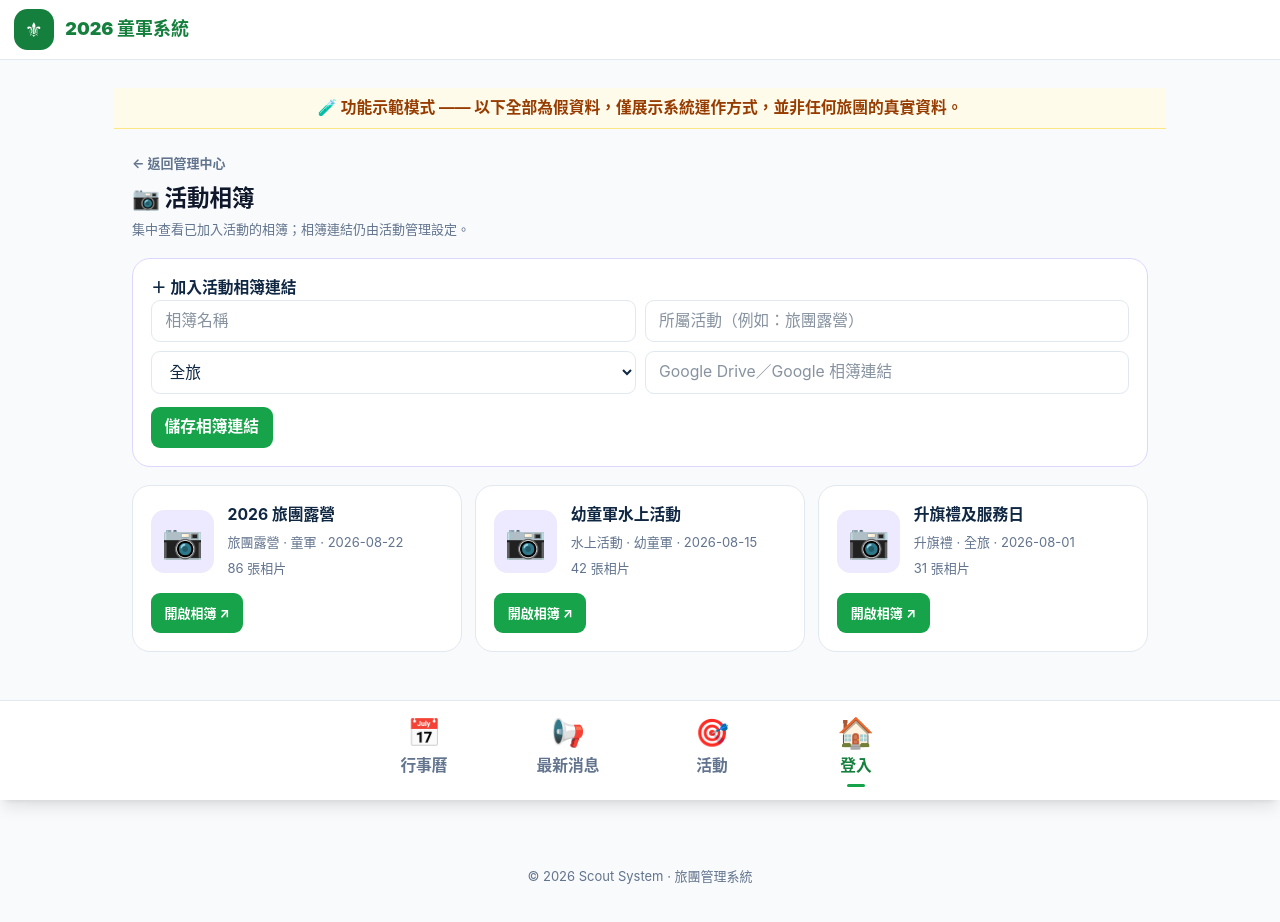
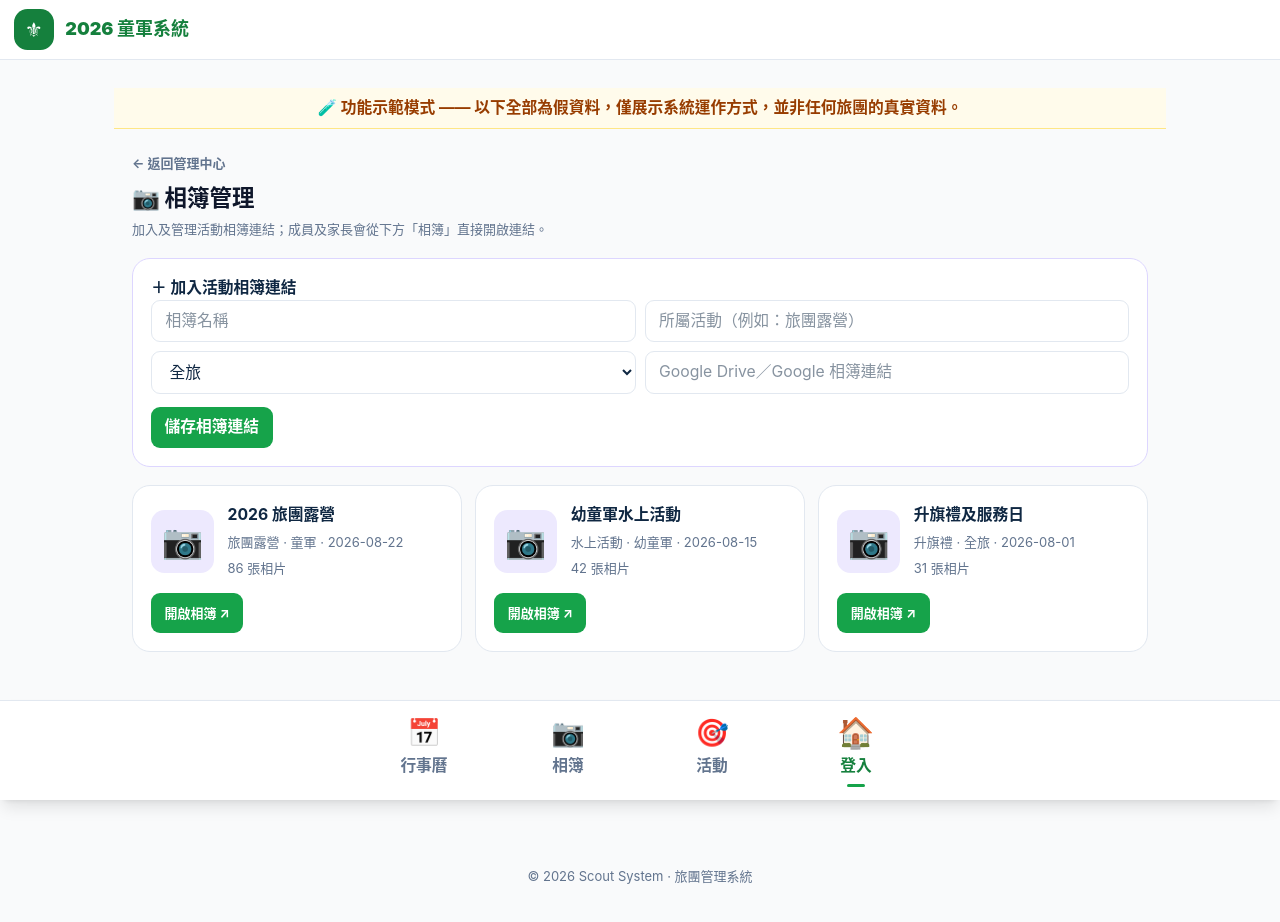
Before and after one commit to playerkousas-rgb/troop-portal, a Next.js app: page /dashboard/admin/albums in a window 1280 px wide. Shown: the top 922 px of the page. Built offline with nearby package versions, Linux system fonts and the light colour scheme.

Commit message:
make album tab open shared links and remove news admin entry
Co-authored-by: arena-agent <297053741+arena-agent@users.noreply.github.com>

```diff
--- /dev/null
+++ b/app/albums/page.tsx
@@ -0,0 +1,14 @@
+'use client';
+import { useEffect, useState } from 'react';
+import { loadStateSlice, AppState } from '@/lib/store';
+import EmptyState from '@/components/ui/EmptyState';
+
+export default function AlbumsPage() {
+  const [state, setState] = useState<AppState | null>(null);
+  useEffect(() => { loadStateSlice(['events']).then(setState).catch(() => setState({ events: [] } as AppState)); }, []);
+  const albums = (state?.events || []).filter(e => e.albumUrl);
+  return <main className="max-w-2xl mx-auto px-4 py-4 pb-24 space-y-4">
+    <header><h1 className="font-black text-xl m-0">📷 相簿</h1><p className="text-sm text-slate-500 m-0 mt-1">選擇活動後直接開啟 Google Drive 或其他相簿位置。</p></header>
+    {!state ? <div className="bg-white rounded-2xl border p-4 text-sm text-slate-500">載入中...</div> : albums.length === 0 ? <EmptyState icon="📷" title="暫時未有相簿" desc="領袖加入活動相簿連結後會在這裡顯示。" /> : <div className="space-y-2">{albums.map(e => <a key={e.id} href={e.albumUrl} target="_blank" rel="noreferrer" className="block no-underline bg-white border border-slate-200 rounded-2xl p-4 hover:border-brand-300"><div className="font-bold text-sm text-slate-800">📷 {e.title}</div><div className="text-sm text-slate-500 mt-1">{e.date || '日期待定'} · 開啟相簿 ↗</div></a>)}</div>}
+  </main>;
+}
--- a/app/dashboard/admin/albums/page.tsx
+++ b/app/dashboard/admin/albums/page.tsx
@@ -21,8 +21,8 @@ export default function AlbumsPage() {
     <main className="max-w-5xl mx-auto px-4 py-4 pb-24 space-y-4">
       <div>
         <Link href="/dashboard/admin" className="text-[13px] font-bold text-slate-500 no-underline">← 返回管理中心</Link>
-        <h1 className="font-black text-xl text-slate-900 m-0 mt-1">📷 活動相簿</h1>
-        <p className="text-[13px] text-slate-500 m-0 mt-1">集中查看已加入活動的相簿；相簿連結仍由活動管理設定。</p>
+        <h1 className="font-black text-xl text-slate-900 m-0 mt-1">📷 相簿管理</h1>
+        <p className="text-[13px] text-slate-500 m-0 mt-1">加入及管理活動相簿連結；成員及家長會從下方「相簿」直接開啟連結。</p>
       </div>
       <section className="bg-white border border-violet-200 rounded-2xl p-4 space-y-3">
         <h2 className="font-bold text-sm m-0">＋ 加入活動相簿連結</h2>
--- a/app/dashboard/admin/page.tsx
+++ b/app/dashboard/admin/page.tsx
@@ -100,9 +100,6 @@ export default function MockAdminCenter() {
         <Link href="/dashboard/admin/members" className="no-underline text-inherit bg-white border border-slate-200 rounded-xl px-3 py-2.5 hover:border-brand-300 transition">
           <div className="text-sm">🏢</div><div className="font-bold text-[13px] mt-1">支部及小隊</div><div className="text-[13px] text-slate-500">成員分組</div>
         </Link>
-        <Link href="/dashboard/notices" className="no-underline text-inherit bg-white border border-slate-200 rounded-xl px-3 py-2.5 hover:border-brand-300 transition">
-          <div className="text-sm">📢</div><div className="font-bold text-[13px] mt-1">最新消息管理</div><div className="text-[13px] text-slate-500">最新消息／通知</div>
-        </Link>
       </section>
     </main>
   );
--- a/components/layout/BottomNav.tsx
+++ b/components/layout/BottomNav.tsx
@@ -9,14 +9,14 @@ type Item = { icon: string; label: string; href: string };
 // 順序對照 UI 參考：📅 行事曆 · 📢 最新消息 · 🎯 活動 · 👤 我的
 const REAL_ITEMS: Item[] = [
   { icon: '📅', label: '行事曆', href: '/calendar' },
-  { icon: '📢', label: '最新消息', href: '/notices' },
+  { icon: '📷', label: '相簿', href: '/albums' },
   { icon: '🎯', label: '活動', href: '/activities' },
 ];
 
 // /dashboard/** 模擬展示樹：維持原有 demo 連結，唔影響展示頁
 const DEMO_ITEMS: Item[] = [
   { icon: '📅', label: '行事曆', href: '/dashboard/calendar' },
-  { icon: '📢', label: '最新消息', href: '/dashboard/notices' },
+  { icon: '📷', label: '相簿', href: '/albums' },
   { icon: '🎯', label: '活動', href: '/dashboard/activities' },
 ];
 
@@ -24,13 +24,13 @@ const DEMO_ITEMS: Item[] = [
 const LEADER_ROLES = ['super_admin', 'troop_super', 'troop_leader', 'admin', 'group_leader', 'branch_leader', 'coach'];
 const LEADER_ITEMS: Item[] = [
   { icon: '📅', label: '行事曆', href: '/calendar' },
-  { icon: '📢', label: '最新消息', href: '/notices' },
+  { icon: '📷', label: '相簿', href: '/albums' },
   { icon: '📝', label: '點名', href: '/attendance' },
   { icon: '🔧', label: '管理中心', href: '/admin' },
 ];
 const DEMO_LEADER_ITEMS: Item[] = [
   { icon: '📅', label: '行事曆', href: '/dashboard/calendar' },
-  { icon: '📢', label: '最新消息', href: '/dashboard/notices' },
+  { icon: '📷', label: '相簿', href: '/albums' },
   { icon: '📝', label: '點名', href: '/dashboard/attendance' },
   { icon: '🔧', label: '管理中心', href: '/dashboard/admin' },
 ];
```
